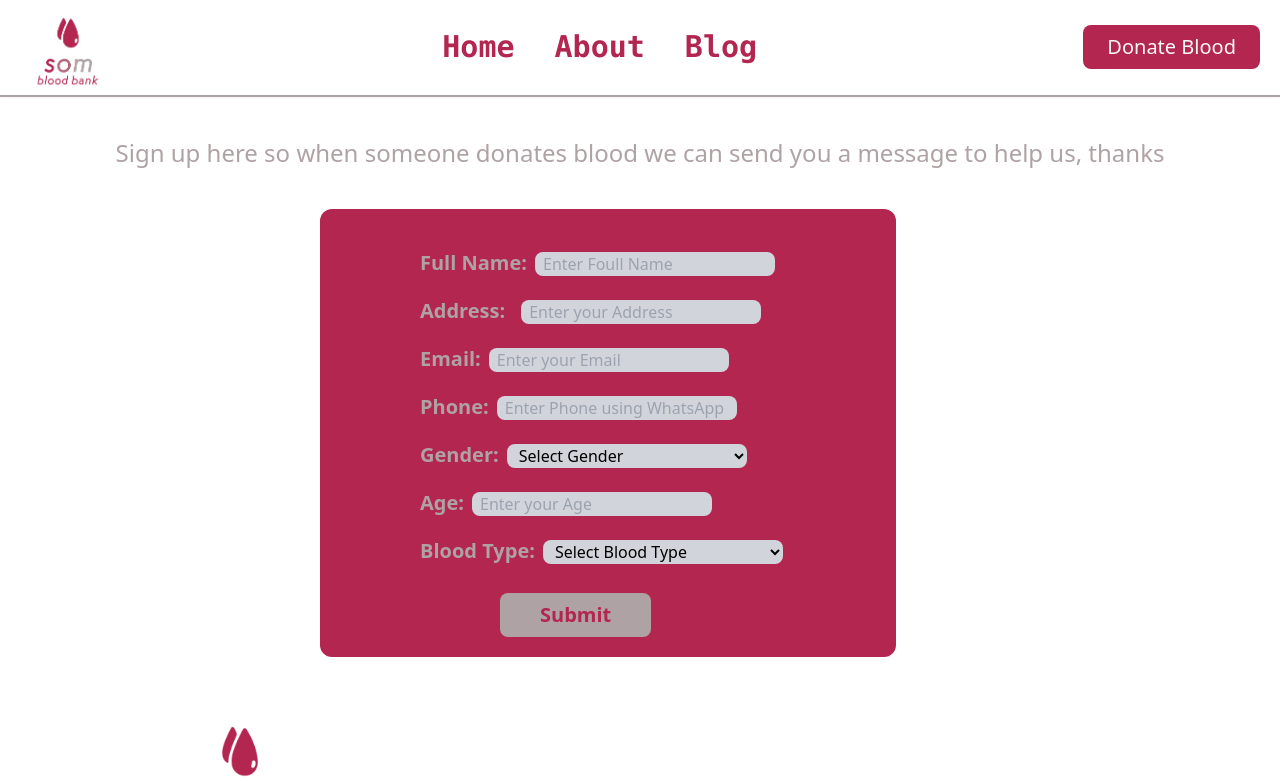
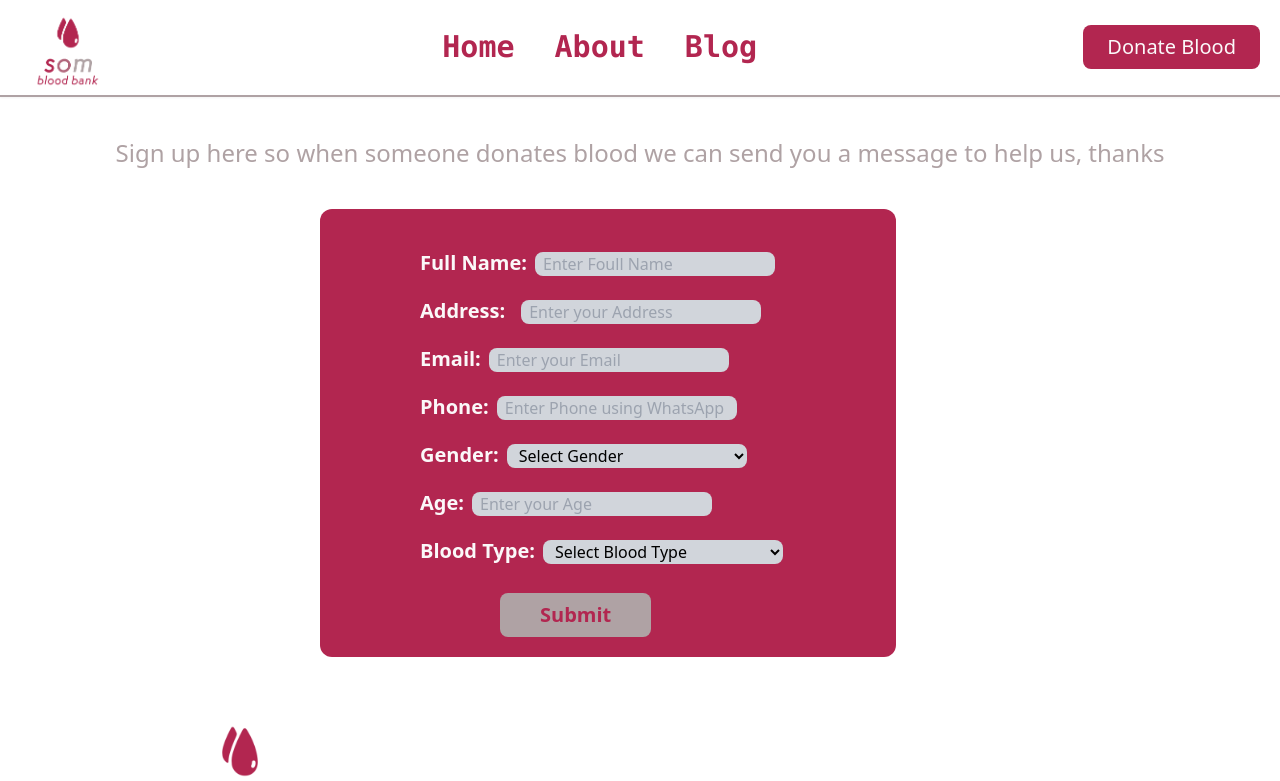
Before and after one commit to JacfarMohaz/Full-Stack-Blood-bank, a React (Vite) app in the folder frontend/: page /donateblood in a window 1280 px wide. Shown: the top 781 px of the page. Built offline with nearby package versions, Linux system fonts and the light colour scheme.

Commit message:
Som Blood Bank

```diff
--- a/frontend/src/Pages/Website/DonateBlood.jsx
+++ b/frontend/src/Pages/Website/DonateBlood.jsx
@@ -82,7 +82,7 @@ const DonateBlood = () => {
       {formSubmitted && <p>Form submitted successfully!</p>}
       <form className='bg-primeryColor p-5 sm:w-[45%] w-[23.4em] sm:h-[28em]  rounded-xl sm:ml-80 ml-2 mt-10 mb-10' onSubmit={handleSubmit}>
         <div className='pt-5 sm:pl-20 pl-2 pb-5'>
-          <label className='text-fourthColor font-semibold text-xl'>Full Name:</label>
+          <label className='text-textColor font-semibold text-xl'>Full Name:</label>
           <input className='bg-gray-300 ml-2 rounded-lg outline-none sm:w-60 px-2' placeholder='Enter Foull Name'
             type="text"
             name="fullName"
@@ -92,7 +92,7 @@ const DonateBlood = () => {
           />
         </div>
         <div className='sm:pl-20 pl-2 pb-5'>
-          <label className='text-fourthColor font-semibold text-xl'>Address:</label>
+          <label className='text-textColor font-semibold text-xl'>Address:</label>
           <input className='bg-gray-300 ml-4 rounded-lg outline-none sm:w-60 px-2' placeholder='Enter your Address'
             type="text"
             name="address"
@@ -102,7 +102,7 @@ const DonateBlood = () => {
           />
         </div>
         <div className='sm:pl-20 pl-2 pb-5'>
-          <label className='text-fourthColor font-semibold text-xl'>Email:</label>
+          <label className='text-textColor font-semibold text-xl'>Email:</label>
           <input className='bg-gray-300 ml-2 rounded-lg outline-none sm:w-60 px-2' placeholder='Enter your Email'
             type="email"
             name="email"
@@ -112,7 +112,7 @@ const DonateBlood = () => {
           />
         </div>
         <div className='sm:pl-20 pl-2 pb-5'>
-          <label className='text-fourthColor font-semibold text-xl'>Phone:</label>
+          <label className='text-textColor font-semibold text-xl'>Phone:</label>
           <input className='bg-gray-300 ml-2 rounded-lg outline-none sm:w-60 px-2' placeholder='Enter Phone using WhatsApp'
             type="text"
             name="phoneNumber"
@@ -122,7 +122,7 @@ const DonateBlood = () => {
           />
         </div>
         <div className='sm:pl-20 pl-2 pb-5'>
-          <label className='text-fourthColor font-semibold text-xl'>Gender:</label>
+          <label className='text-textColor font-semibold text-xl'>Gender:</label>
           <select className='bg-gray-300 ml-2 rounded-lg outline-none sm:w-60 px-2' name="gender" value={gender} onChange={(e) => setGender(e.target.value)} required>
             <option value="">Select Gender</option>
             <option value="male">Male</option>
@@ -130,7 +130,7 @@ const DonateBlood = () => {
           </select>
         </div>
         <div className='sm:pl-20 pl-2 pb-5'>
-          <label className='text-fourthColor font-semibold text-xl'>Age:</label>
+          <label className='text-textColor font-semibold text-xl'>Age:</label>
           <input className='bg-gray-300 ml-2 rounded-lg outline-none sm:w-60 px-2' placeholder='Enter your Age'
             type="text"
             name="age"
@@ -140,7 +140,7 @@ const DonateBlood = () => {
           />
         </div>
         <div className='sm:pl-20 pl-2 pb-5'>
-          <label className='text-fourthColor font-semibold text-xl'>Blood Type:</label>
+          <label className='text-textColor font-semibold text-xl'>Blood Type:</label>
           <select className='bg-gray-300 ml-2 rounded-lg outline-none sm:w-60 px-2' name="bloodType" value={bloodType} onChange={(e) => setBloodType(e.target.value)} required>
             <option value="">Select Blood Type</option>
             {bloodTypes.map((type, index) => (
```
